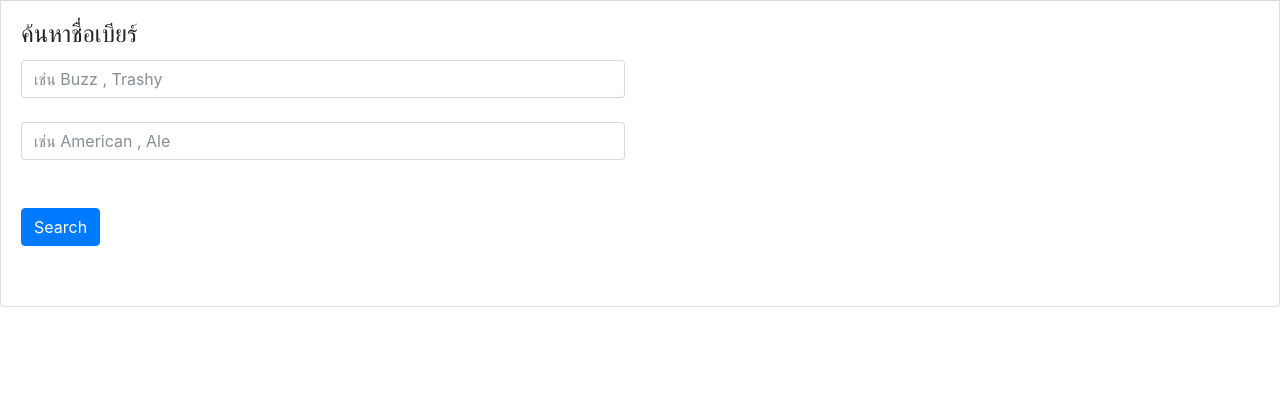
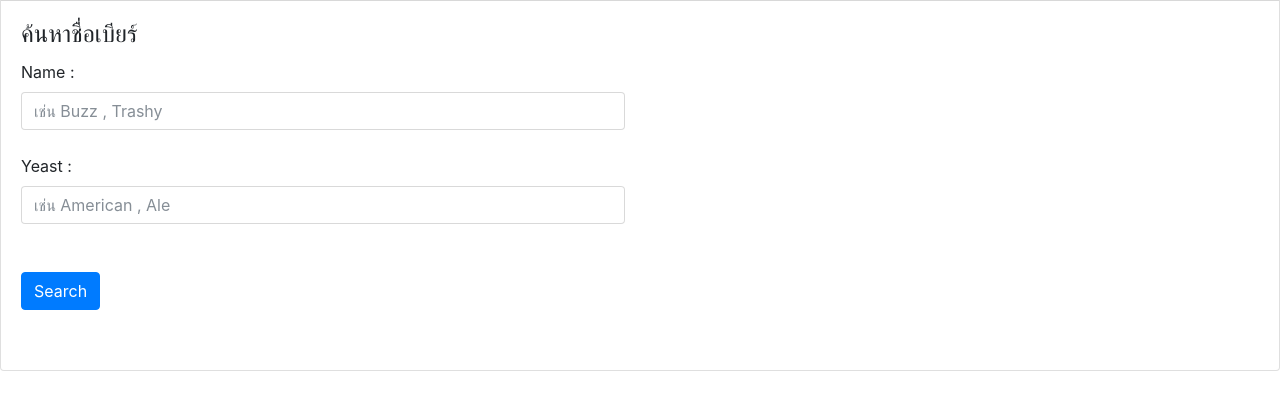
Before and after one commit to thwestz/beers-searching, a website: page index.html in a window 1280 px wide. Shown: the part 68-478 px from the top of the page. Drawn offline with nearby package versions, Linux system fonts and the light colour scheme; no server answers.

Commit message:
update label of search

```diff
--- a/index.html
+++ b/index.html
@@ -21,15 +21,17 @@
       <h4 class="card-title">ค้นหาชื่อเบียร์</h4>
       <div class="row">
         <div class="col-6">
-                <input type="text" id = "beer-name" class="form-control" placeholder="เช่น Buzz , Trashy "> <br>
-                <input type="text" id = "beer-yeast" class="form-control" placeholder="เช่น American , Ale"><br>
-                <br>
-                <button onclick="toSearch(document.getElementById('beer-name').value,document.getElementById('beer-yeast').value)" class="btn btn-primary">Search</button>
+          <label>Name :</label>
+          <input type="text" id="beer-name" class="form-control" placeholder="เช่น Buzz , Trashy "> <br>
+          <label>Yeast :</label>
+          <input type="text" id="beer-yeast" class="form-control" placeholder="เช่น American , Ale"><br>
+          <br>
+          <button onclick="toSearch(document.getElementById('beer-name').value,document.getElementById('beer-yeast').value)" class="btn btn-primary">Search</button>
 
         </div>
-       </div>
+      </div>
       <br>
-      <p id ="result"></p>
+      <p id="result"></p>
     </div>
 
     <!-- Optional JavaScript -->
```
